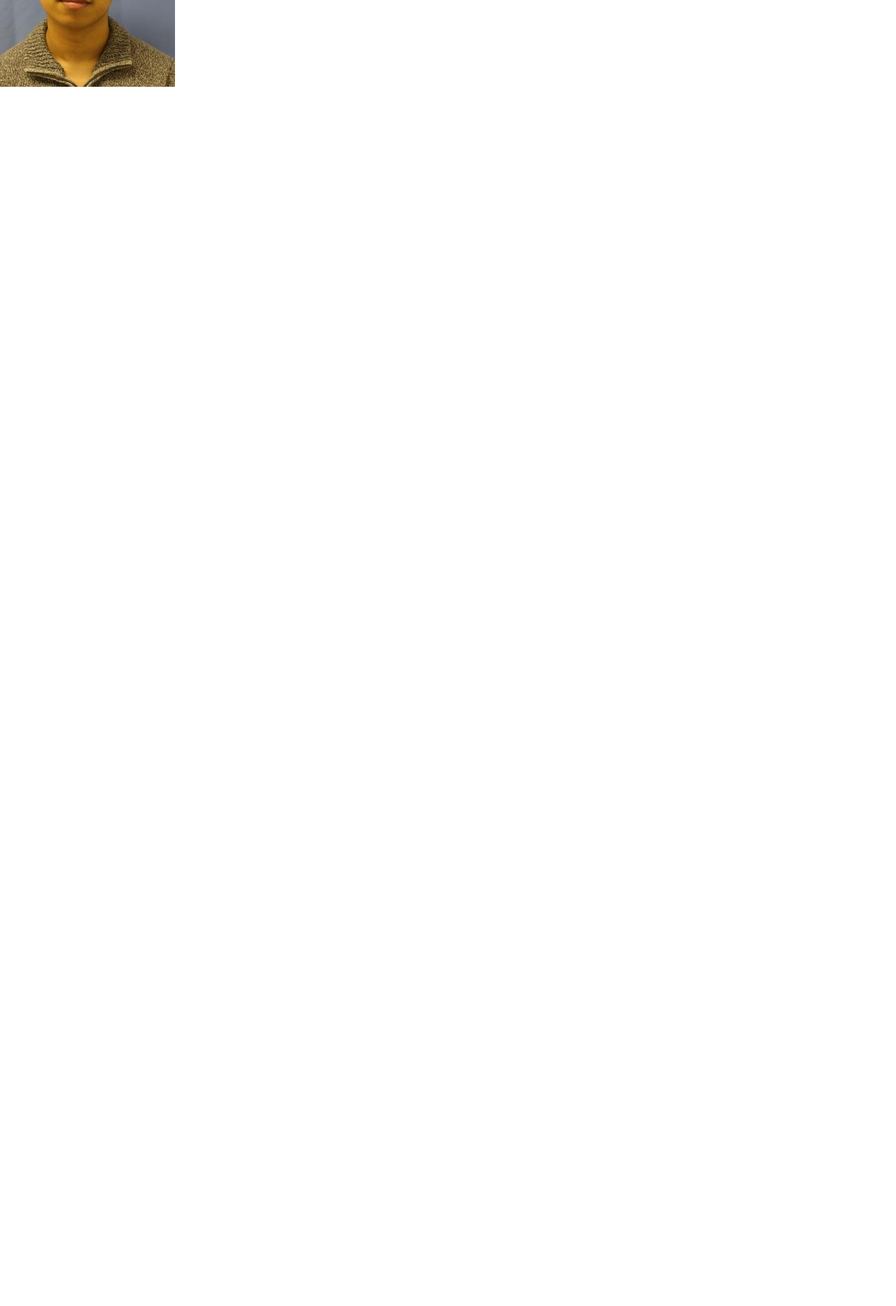
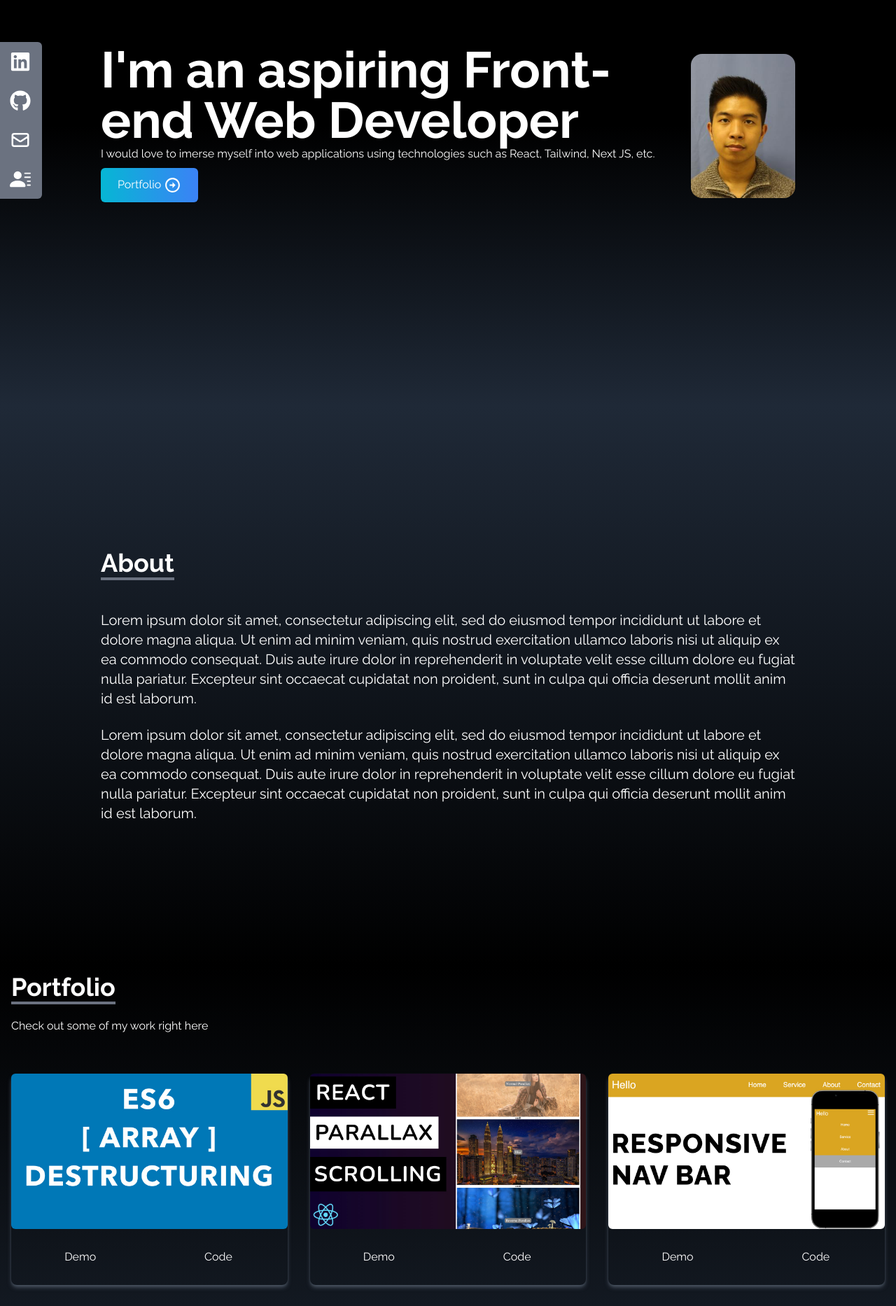
Before and after one commit to simca09/react-one-portfolio, a React (Create React App) app: page / in a window 1280 px wide. Shown: the part 220-2086 px from the top of the page at 70% size. Before the commit the page ends 800 px from the top, so only its background shows below. Built offline with nearby package versions, Linux system fonts and the light colour scheme; the HTML template or start-up script is replaced by a standard one.

Commit message:
Portfolio section finished, experience section next

```diff
--- a/src/App.js
+++ b/src/App.js
@@ -1,5 +1,9 @@
 import Home from "./components/Home";
 import NavBar from "./components/NavBar";
+import SocialLinks from "./components/SocialLinks";
+import About from "./components/About";
+import Portfolio from "./components/Portfolio";
+
 
 
 function App() {
@@ -7,6 +11,10 @@ function App() {
     <div>
       <NavBar/>
       <Home/>
+      <About/>
+      <Portfolio/>
+
+      <SocialLinks/>
     </div>
   );
 }
--- /dev/null
+++ b/src/components/About.jsx
@@ -0,0 +1,33 @@
+import React from 'react'
+
+const About = () => {
+  return (
+    <div name="about"
+    className='w-full h-screen bg-gradient-to-b from-gray-800
+    to-black text-white'>
+        <div className='max-w-screen-lg p-4 mx-auto flex flex-col justify-center w-full h-full'>
+            <div className='pb-8'>
+                <p className='text-4xl font-bold inline border-b-4 border-gray-500'>About</p>
+            </div>
+
+            <p className='text-xl mt-4'>
+            Lorem ipsum dolor sit amet, consectetur adipiscing elit, sed do eiusmod tempor incididunt ut labore et dolore magna aliqua.
+            Ut enim ad minim veniam, quis nostrud exercitation ullamco laboris nisi ut aliquip ex ea commodo consequat.
+            Duis aute irure dolor in reprehenderit in voluptate velit esse cillum dolore eu fugiat nulla pariatur.
+            Excepteur sint occaecat cupidatat non proident, sunt in culpa qui officia deserunt mollit anim id est laborum.
+            </p>
+
+            <br />
+
+            <p className='text-xl'>
+            Lorem ipsum dolor sit amet, consectetur adipiscing elit, sed do eiusmod tempor incididunt ut labore et dolore magna aliqua.
+            Ut enim ad minim veniam, quis nostrud exercitation ullamco laboris nisi ut aliquip ex ea commodo consequat.
+            Duis aute irure dolor in reprehenderit in voluptate velit esse cillum dolore eu fugiat nulla pariatur.
+            Excepteur sint occaecat cupidatat non proident, sunt in culpa qui officia deserunt mollit anim id est laborum.
+            </p>
+        </div>
+    </div>
+  )
+}
+
+export default About
--- a/src/components/Home.jsx
+++ b/src/components/Home.jsx
@@ -4,13 +4,28 @@ import {RiArrowRightCircleLine} from 'react-icons/ri'
 
 const Home = () => {
   return (
-    <div>
-        <img src={HeroImage}></img>
-        <div>
+    <div name="home" className='flex h-screen w-full bg-gradient-to-b from-black via-black to-gray-800'>
+        <div className='max-w-screen-lg mx-auto flex flex-col items-center justify-center h-full px-4 md:flex-row text-white'>
+            <div className='flex flex-col justify-center h-full'>
+                <h2 className='text-4xl sm:text-7xl font-bold'>
+                    I'm an aspiring Front-end Web Developer
+                </h2>
+                <p>
+                    I would love to imerse myself into web applications using technologies such as
+                    React, Tailwind, Next JS, etc.
+                </p>
+                <div>
+                    <button className='group text-white w-fit px-6 py-3 my-2 flex items-center rounded-md bg-gradient-to-r from-cyan-500 to-blue-500 cursor-pointer'>
+                        Portfolio
+                        <span className='group-hover:rotate-90 duration-300'>
+                        <RiArrowRightCircleLine size={25} className="ml-1"/>
+                        </span>
+                    </button>
+                </div>
+            </div>
+
             <div>
-                <h2>
-
-                </h2>
+                <img src={HeroImage} alt="my profile" className='rounded-2xl mx-auto w-2/3 md:w-full'/>
             </div>
         </div>
     </div>
--- /dev/null
+++ b/src/components/Portfolio.jsx
@@ -0,0 +1,62 @@
+import React from 'react'
+import arrayDestruct from '../assets/portfolio/arrayDestruct.jpg'
+import installNode from '../assets/portfolio/installNode.jpg'
+import navbar from '../assets/portfolio/navbar.jpg'
+import reactParallax from '../assets/portfolio/reactParallax.jpg'
+import reactSmooth from '../assets/portfolio/reactSmooth.jpg'
+import reactWeather from '../assets/portfolio/reactWeather.jpg'
+
+const Portfolio = () => {
+
+    const portfolios = [
+        {
+            id: 1,
+            src: arrayDestruct,
+        },
+        {
+            id: 2,
+            src: reactParallax,
+        },
+        {
+            id: 3,
+            src: navbar,
+        },
+        {
+            id: 4,
+            src: reactSmooth,
+        },
+        {
+            id: 5,
+            src: installNode,
+        },
+        {
+            id: 6,
+            src: reactWeather,
+        },
+    ];
+
+  return (
+    <div name='portfolio' className='bg-gradient-to-b from-black to-gray-800 w-full text-white md:h-screen'>
+        <div className='max-w-screen-lag p-4 mx-auto flex flex-col justify-center w-full h-full'>
+            <div className='pb-8'>
+                <p className='text-4xl font-bold inline border-b-4 border-gray-500'>Portfolio</p>
+                <p className='py-6'>Check out some of my work right here</p>
+            </div>
+
+            <div className='grid sm:grid-cols-2 md:grid-cols-3 gap-8 px-12 sm:px-0'>
+            {portfolios.map(({ id, src }) => (
+                <div key={id} className='shadow-md shadow-gray-600 rounded-lg'>
+                    <img src={src} alt='' className='rounded-md duration-200 hover:scale-105'/>
+                    <div className='flex items-center justify-center'>
+                        <button className='w-1/2 px-6 py-3 m-4 duration-200 hover:scale-105'>Demo</button>
+                        <button className='w-1/2 px-6 py-3 m-4 duration-200 hover:scale-105'>Code</button>
+                    </div>
+                </div>
+                ))}
+            </div>
+        </div>
+    </div>
+  )
+}
+
+export default Portfolio
--- /dev/null
+++ b/src/components/SocialLinks.jsx
@@ -0,0 +1,70 @@
+import React from 'react'
+import { FaGithub, FaLinkedin } from 'react-icons/fa';
+import { HiOutlineMail } from 'react-icons/hi';
+import { BsFillPersonLinesFill } from 'react-icons/bs'
+
+const SocialLinks = () => {
+
+    const links = [
+        {
+            id:1,
+            child: (
+                <>
+                LinkedIn <FaLinkedin size={30} />
+                </>
+            ),
+            href:'https://linkedin.com',
+            style:'rounded-tr-md'
+        },
+        {
+            id:2,
+            child: (
+                <>
+                GitHub <FaGithub size={30} />
+                </>
+            ),
+            href:'https://github.com/simca09',
+        },
+        {
+            id:3,
+            child: (
+                <>
+                Mail <HiOutlineMail size={30} />
+                </>
+            ),
+            href:'mailto:foo@gmail.com',
+        },
+        {
+            id:4,
+            child: (
+                <>
+                Resume <BsFillPersonLinesFill size={30} />
+                </>
+            ),
+            href:'/resume.pdf',
+            style:'rounded-br-md',
+            download: true,
+        }
+    ]
+
+  return (
+    <div className='hidden lg:flex flex-col top-[35%] left-0 fixed'>
+        <ul>
+            {links.map(({id, child, href, style, download}) =>(
+            <li key = {id} className={'flex justify-between items-center w-40 h-14 px-4 ml-[-100px] hover:rounded-md hover:ml-[-10px] duration-300 bg-gray-500' + ' ' + style}>
+                <a href='href' className='flex justify-between items-center w-full text-white'
+                download = {download}
+                target = '_blank'
+                rel= 'noreferrer'
+                >
+                    {child}
+                </a>
+            </li>
+            ))}
+
+        </ul>
+    </div>
+  )
+}
+
+export default SocialLinks
```
Also changed, not shown: 1 other file (tests, documents, lock files or other folders).
